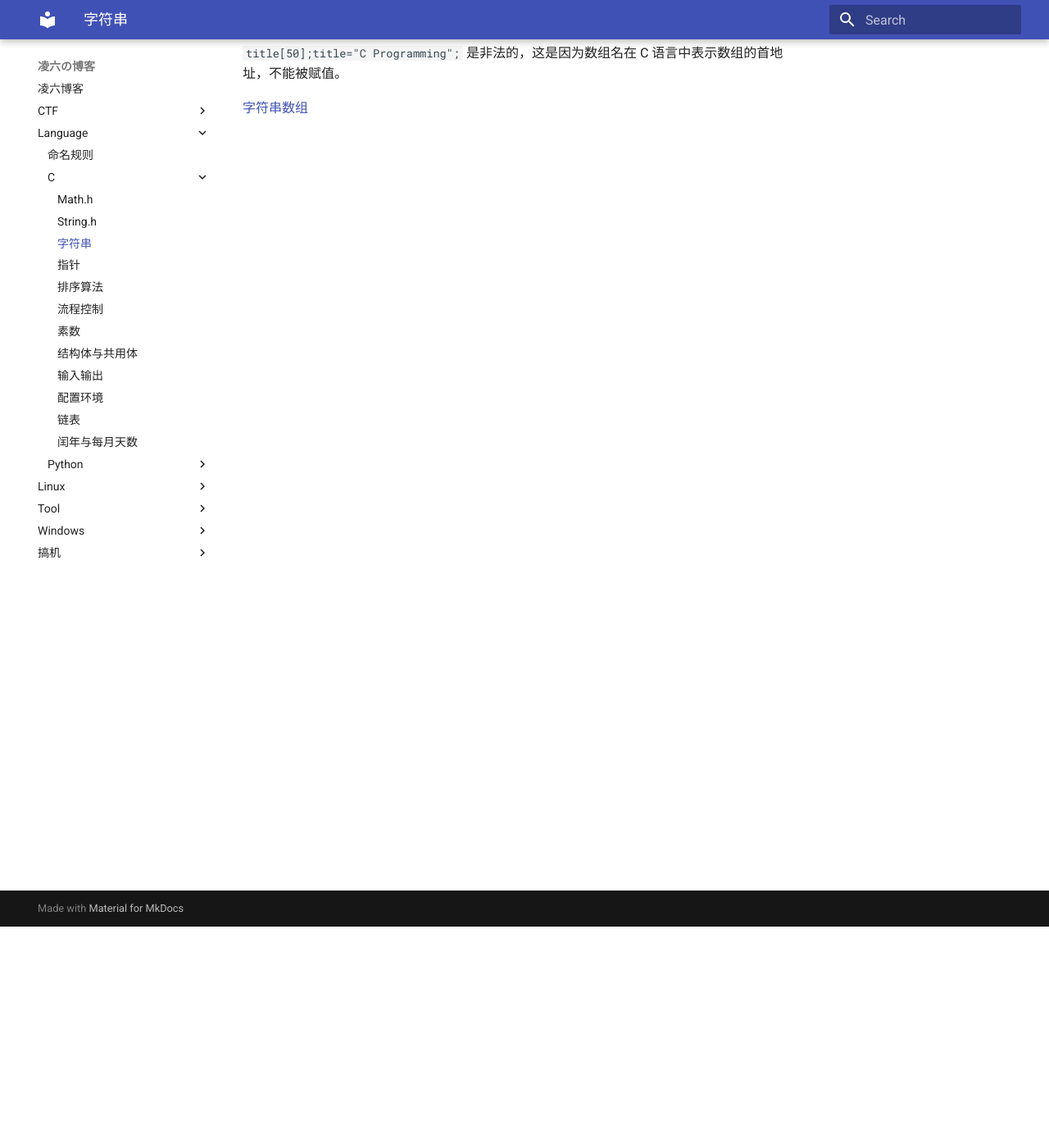
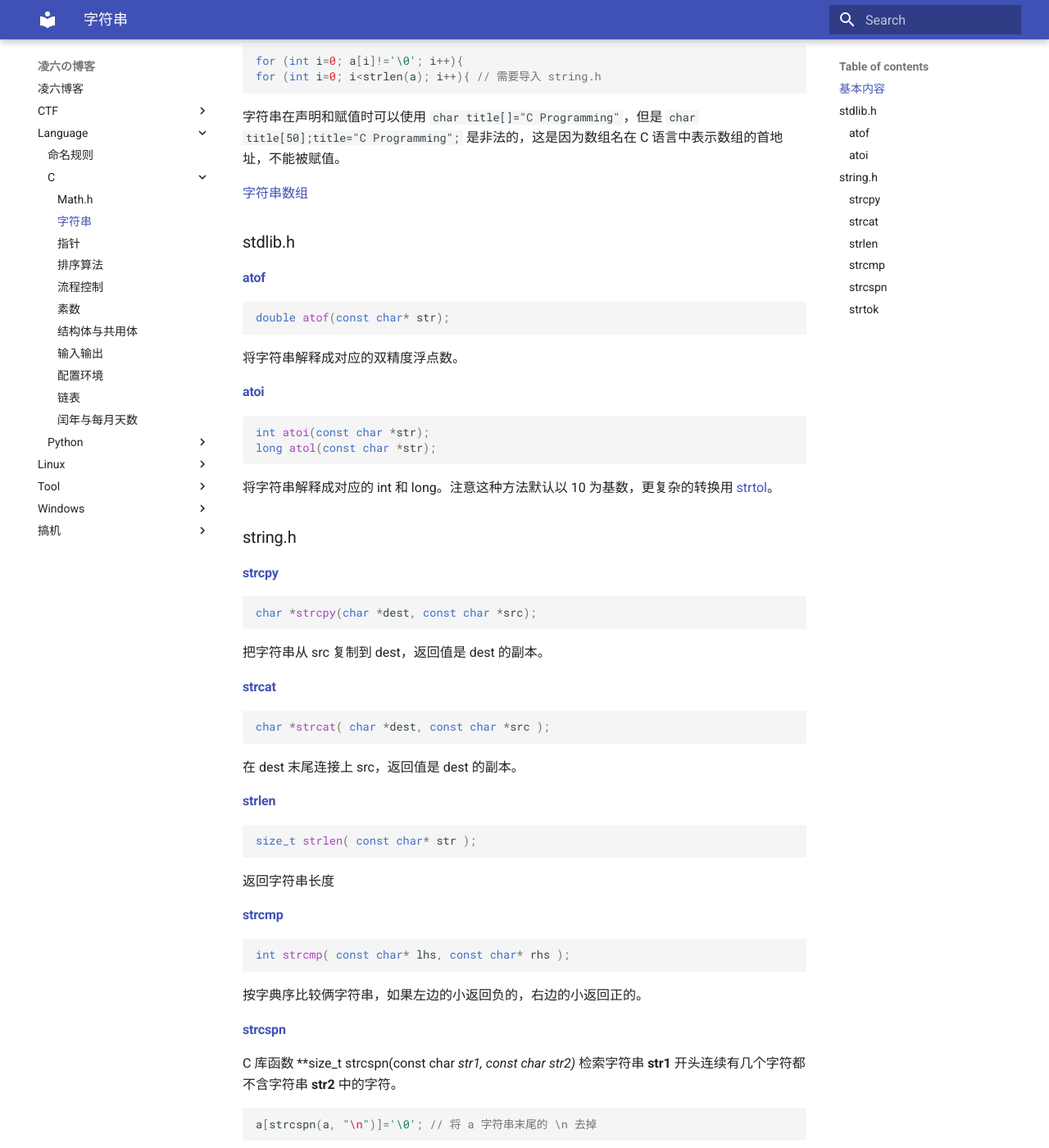
Before and after one commit to zero6six/zero6six.github.io, an MkDocs documentation site: the page built from docs/language/C/字符串.md, in a window 1280 px wide and 1400 px high, scrolled down 270 px. Shown: the whole window at 82% size. Built offline with MkDocs 1.6.1 and Material for MkDocs 9.7.7, drawn with Linux system fonts in a browser that asks for light colours; some of the changed text lies outside the part shown.

Commit message:
string update

````diff
--- a/docs/language/C/字符串.md
+++ b/docs/language/C/字符串.md
@@ -1,3 +1,7 @@
+
+[参考网站](https://en.cppreference.com/w/c/string)
+
+### 基本内容
 
 字符数组声明时可以预先声明大一点，要用 for 挨个处理时可用循环有如下两种：
 
@@ -9,3 +13,68 @@ for (int i=0; i<strlen(a); i++){ // 需要导入 string.h
 字符串在声明和赋值时可以使用 `char title[]="C Programming"`，但是 `char title[50];title="C Programming";` 是非法的，这是因为数组名在 C 语言中表示数组的首地址，不能被赋值。
 
 [字符串数组](指针.md#1)![](指针.md#字符串数组{%201})
+
+### stdlib.h
+
+#### [atof](https://en.cppreference.com/w/c/string/byte/atof "c/string/byte/atof")
+
+```c
+double atof(const char* str);
+```
+
+将字符串解释成对应的双精度浮点数。
+
+#### [atoi](https://en.cppreference.com/w/c/string/byte/atoi "c/string/byte/atoi")
+
+```c
+int atoi(const char *str);
+long atol(const char *str);
+```
+
+将字符串解释成对应的 int 和 long。注意这种方法默认以 10 为基数，更复杂的转换用 [strtol](https://en.cppreference.com/w/c/string/byte/strtol "c/string/byte/strtol")。
+
+### string.h
+
+#### [strcpy](https://en.cppreference.com/w/c/string/byte/strcpy "c/string/byte/strcpy")
+
+```c
+char *strcpy(char *dest, const char *src);
+```
+
+把字符串从 src 复制到 dest，返回值是 dest 的副本。
+
+#### [strcat](https://en.cppreference.com/w/c/string/byte/strcat "c/string/byte/strcat")
+
+```c
+char *strcat( char *dest, const char *src );
+```
+
+在 dest 末尾连接上 src，返回值是 dest 的副本。
+
+#### [strlen](https://en.cppreference.com/w/c/string/byte/strlen "c/string/byte/strlen")
+
+```c
+size_t strlen( const char* str );
+```
+
+返回字符串长度
+
+#### [strcmp](https://en.cppreference.com/w/c/string/byte/strcmp "c/string/byte/strcmp")
+
+```c
+int strcmp( const char* lhs, const char* rhs );
+```
+
+按字典序比较俩字符串，如果左边的小返回负的，右边的小返回正的。
+
+#### [strcspn](https://www.runoob.com/cprogramming/c-function-strcspn.html)
+
+C 库函数 **size_t strcspn(const char *str1, const char *str2)** 检索字符串 **str1** 开头连续有几个字符都不含字符串 **str2** 中的字符。
+
+```c
+a[strcspn(a, "\n")]='\0'; // 将 a 字符串末尾的 \n 去掉
+```
+
+#### [strtok](https://www.runoob.com/cprogramming/c-function-strtok.html)
+
+strtok 可以用指定分割符分割字符串
````
Also changed, not shown: docs/language/C/string.h.md (deleted, +0 -18 lines).
